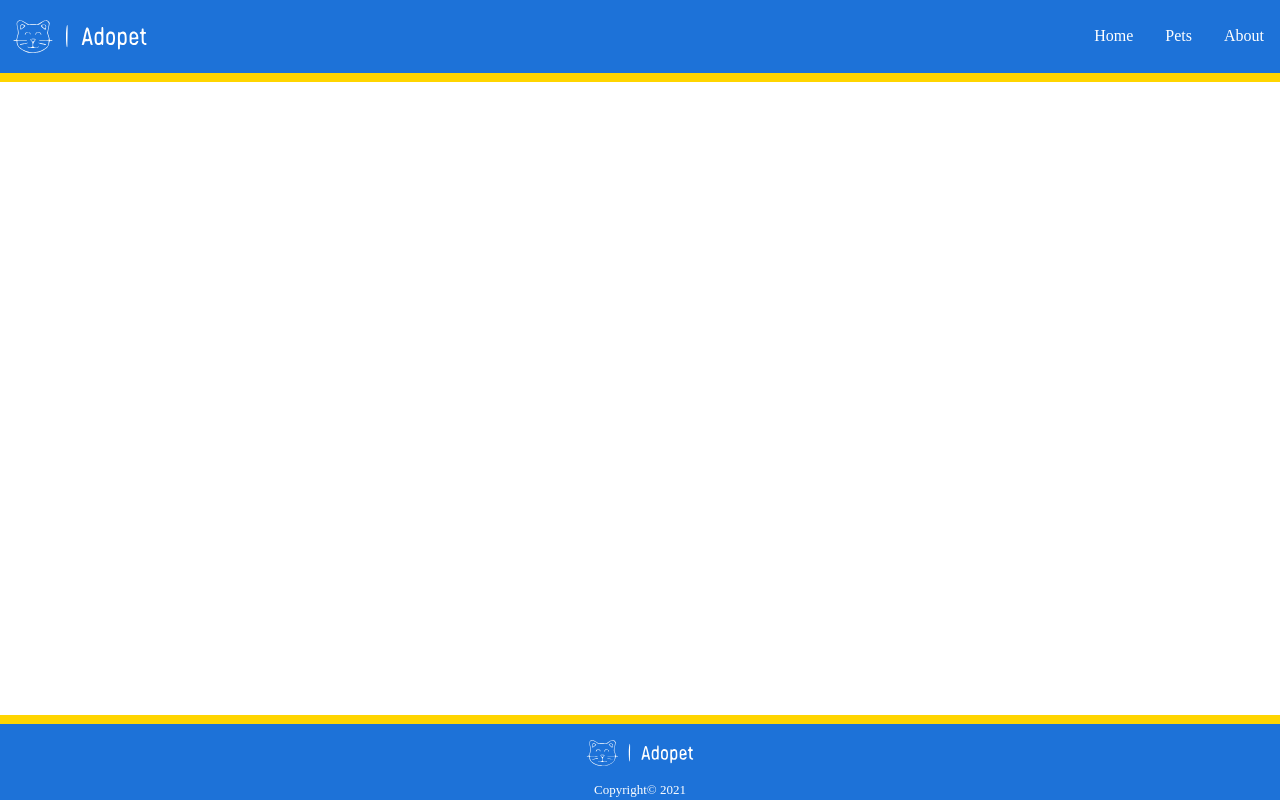
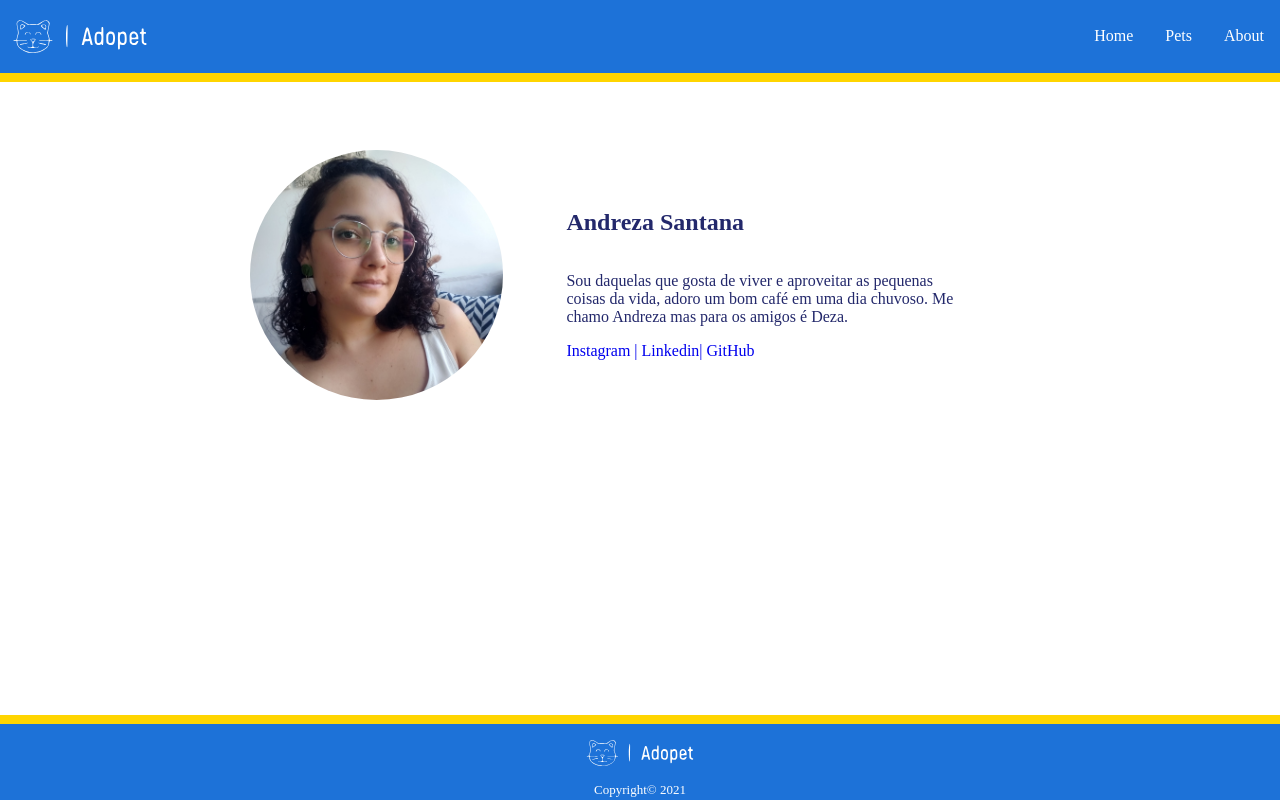
Before and after one commit to andrezasantana/adopet, a React (Create React App) app: page /about in a window 1280 px wide. Built offline with nearby package versions, Linux system fonts and the light colour scheme.

Commit message:
create author component

```diff
--- /dev/null
+++ b/src/components/author/index.js
@@ -0,0 +1,22 @@
+import React from 'react';
+import Img from '../../assets/author.jpg'
+import './style.css';
+
+const Author = () => {
+    return (
+        <div className="author">
+            <img src={Img} alt="foto da autora da página"></img>
+            <div className="bio">
+                <h2>Andreza Santana</h2>
+                <p>Sou daquelas que gosta de viver e aproveitar as pequenas coisas da vida, adoro um bom café em uma dia chuvoso. Me chamo Andreza mas para os amigos é Deza.</p>
+                <div>
+                    <a href="https://www.instagram.com/deza.santanna/" target="_blank">Instagram |</a>
+                    <a href="https://www.linkedin.com/in/andreza-santana-7a4009a2/" target="_blank">Linkedin|</a>
+                    <a href="https://github.com/andrezasantana" target="_blank">GitHub</a>
+                </div>
+            </div>
+        </div>
+    )
+}
+
+export default Author;
--- /dev/null
+++ b/src/components/author/style.css
@@ -0,0 +1,23 @@
+.author {
+    display: flex;
+    flex-direction: row;
+    justify-content: center;
+    align-items: center;
+    margin-top: 10%;
+}
+.author img {
+    width: 20%;
+    border-radius: 50%;
+}
+.bio {
+    color: #23286bff;
+    max-width: 400px;
+    padding: 5%;
+    display: flex;
+    flex-direction: column;
+    align-items:flex-start;
+}
+.bio a {
+    text-decoration: none;
+    padding-right: 4px;
+}
--- a/src/pages/about/index.js
+++ b/src/pages/about/index.js
@@ -1,12 +1,14 @@
 import React from "react";
 import Menu from "../../components/menu";
 import Footer from "../../components/footer";
+import Author from "../../components/author"
 
 
 const About = () => {
     return (
         <>
             <Menu />
+            <Author />
             <Footer />
         </>
     )
```
Also changed, not shown: src/assets/author.jpg (added).
